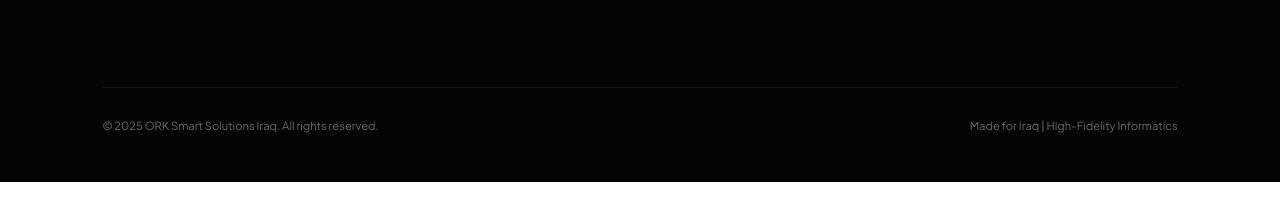
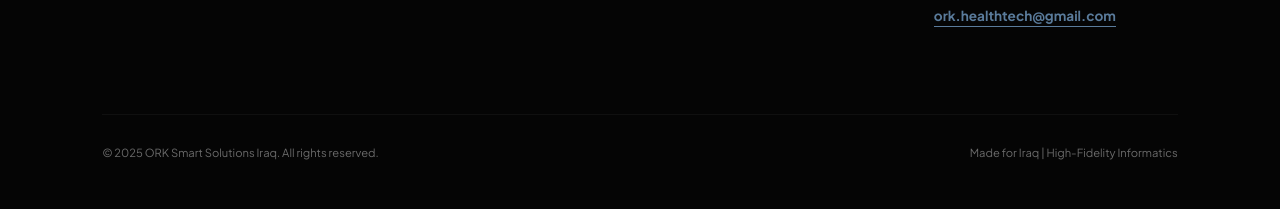
Before and after one commit to hach-beep/ORK, a plain HTML site: page Index.html in a window 1280 px wide. Shown: the part 2844-3053 px from the top of the page. Before the commit the page ends 3026 px from the top, so only its background shows below. Drawn offline with Linux system fonts and the light colour scheme.

Commit message:
Update Index.html

```diff
--- a/Index.html
+++ b/Index.html
@@ -205,6 +205,7 @@
                 <p>Kirkuk Research Hub</p>
                 <p>Riyada Program</p>
                 <p>Support</p>
+                <p><a href="mailto:ork.healthtech@gmail.com" style="color: var(--sky); text-decoration: none; font-weight: 600; border-bottom: 1px solid var(--sky); padding-bottom: 2px;">ork.healthtech@gmail.com</a></p>
             </div>
         </div>
         <div class="bottom-footer">
```
